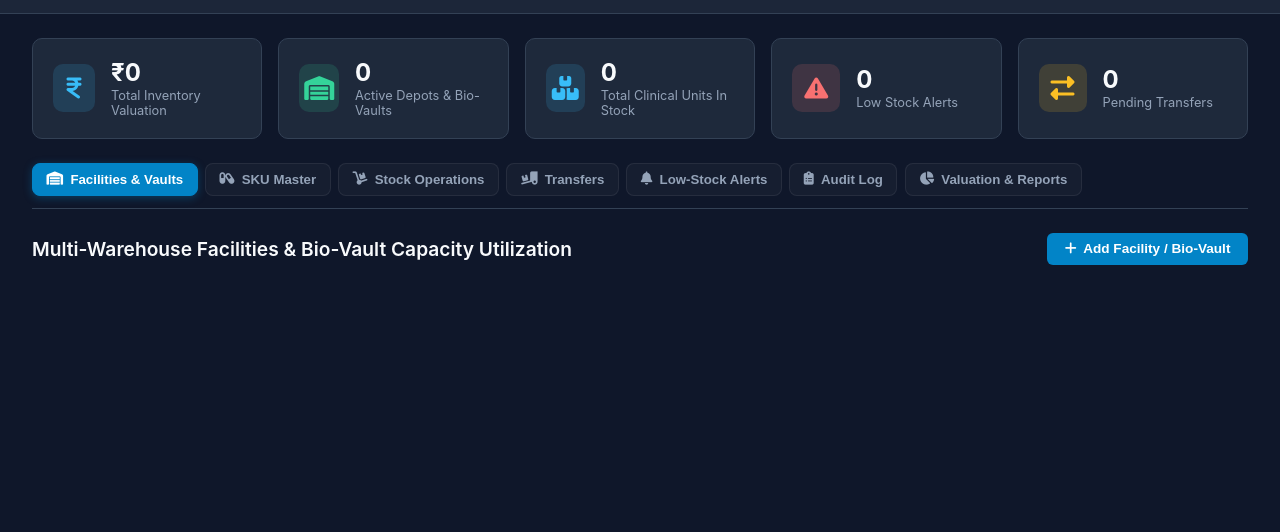
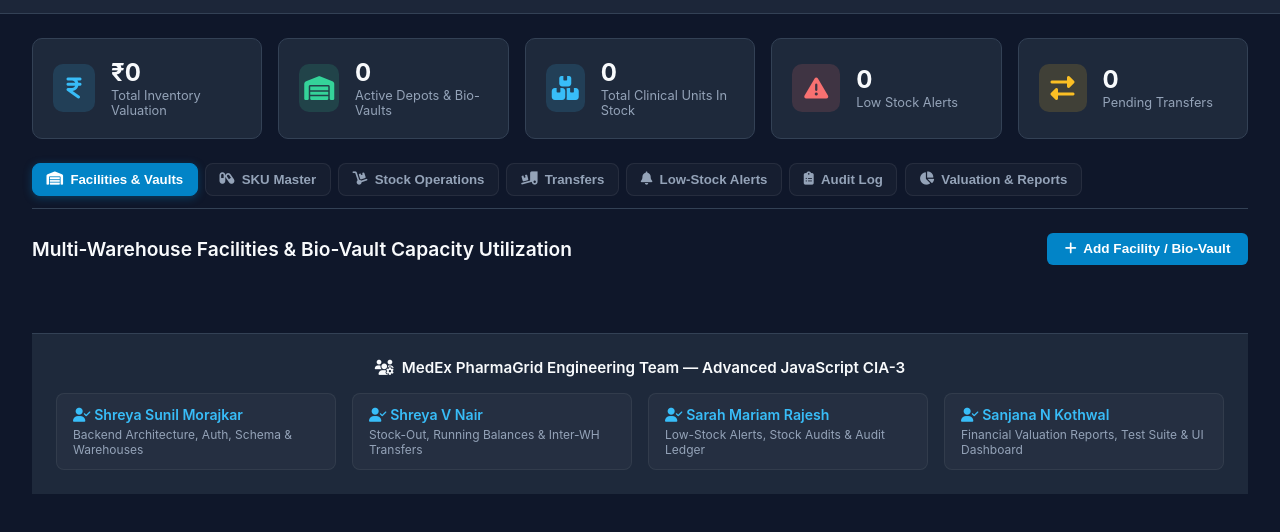
Before and after one commit to ShreyaMorajkar/medex-pharmagrid-warehouse-system, a website: page public/index.html in a window 1280 px wide. Shown: the part 108-640 px from the top of the page. Drawn offline with Linux system fonts and the light colour scheme; no server answers.

Commit message:
Add project team footer and contributors metadata

```diff
--- a/public/index.html
+++ b/public/index.html
@@ -290,6 +290,31 @@
         </table>
       </div>
     </div>
+
+    <!-- Project Team Footer -->
+    <footer class="project-footer">
+      <div class="team-title">
+        <i class="fa-solid fa-users-gear"></i> MedEx PharmaGrid Engineering Team — Advanced JavaScript CIA-3
+      </div>
+      <div class="team-members-grid">
+        <div class="team-member-card">
+          <span class="member-name"><i class="fa-solid fa-user-check"></i> Shreya Sunil Morajkar</span>
+          <span class="member-role">Backend Architecture, Auth, Schema & Warehouses</span>
+        </div>
+        <div class="team-member-card">
+          <span class="member-name"><i class="fa-solid fa-user-check"></i> Shreya V Nair</span>
+          <span class="member-role">Stock-Out, Running Balances & Inter-WH Transfers</span>
+        </div>
+        <div class="team-member-card">
+          <span class="member-name"><i class="fa-solid fa-user-check"></i> Sarah Mariam Rajesh</span>
+          <span class="member-role">Low-Stock Alerts, Stock Audits & Audit Ledger</span>
+        </div>
+        <div class="team-member-card">
+          <span class="member-name"><i class="fa-solid fa-user-check"></i> Sanjana N Kothwal</span>
+          <span class="member-role">Financial Valuation Reports, Test Suite & UI Dashboard</span>
+        </div>
+      </div>
+    </footer>
   </main>
 
   <!-- MODALS -->
--- a/public/styles.css
+++ b/public/styles.css
@@ -675,3 +675,53 @@ th:last-child, td:last-child {
   from { transform: translateX(100%); opacity: 0; }
   to { transform: translateX(0); opacity: 1; }
 }
+
+/* Team Footer */
+.project-footer {
+  margin-top: 3rem;
+  padding: 1.5rem;
+  background: var(--card-bg);
+  border-top: 1px solid var(--card-border);
+  border-radius: var(--border-radius);
+  text-align: center;
+}
+
+.project-footer .team-title {
+  font-size: 0.95rem;
+  font-weight: 600;
+  color: var(--text-main);
+  margin-bottom: 0.75rem;
+  display: flex;
+  align-items: center;
+  justify-content: center;
+  gap: 0.5rem;
+}
+
+.team-members-grid {
+  display: grid;
+  grid-template-columns: repeat(auto-fit, minmax(200px, 1fr));
+  gap: 1rem;
+  margin-top: 1rem;
+}
+
+.team-member-card {
+  background: rgba(255, 255, 255, 0.03);
+  border: 1px solid rgba(255, 255, 255, 0.06);
+  padding: 0.75rem 1rem;
+  border-radius: 8px;
+  text-align: left;
+}
+
+.team-member-card .member-name {
+  font-weight: 600;
+  font-size: 0.88rem;
+  color: #38bdf8;
+  display: block;
+}
+
+.team-member-card .member-role {
+  font-size: 0.75rem;
+  color: var(--text-muted);
+  margin-top: 0.25rem;
+  display: block;
+}
```
Also changed, not shown: package.json (+19 -1 lines).
